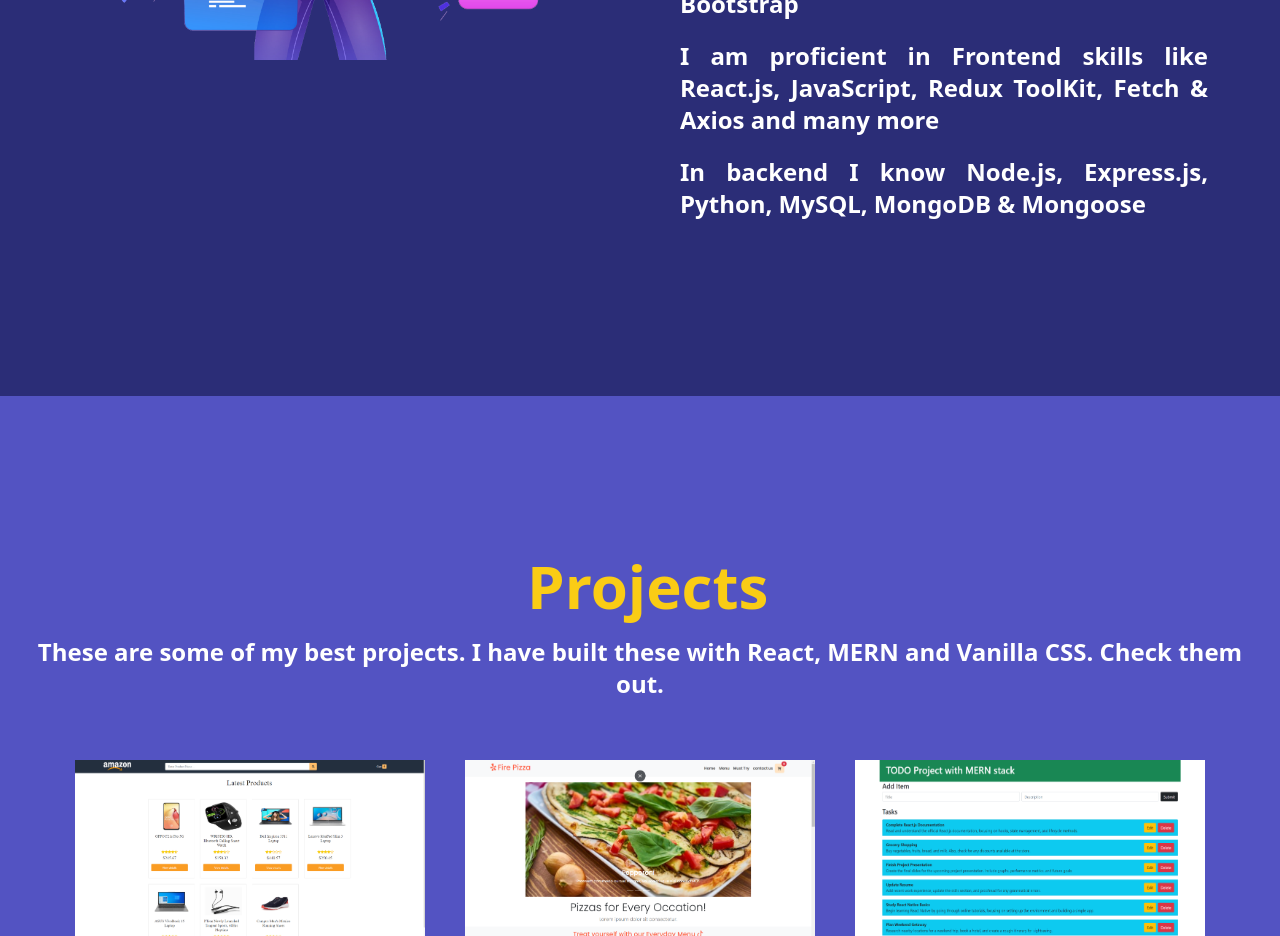
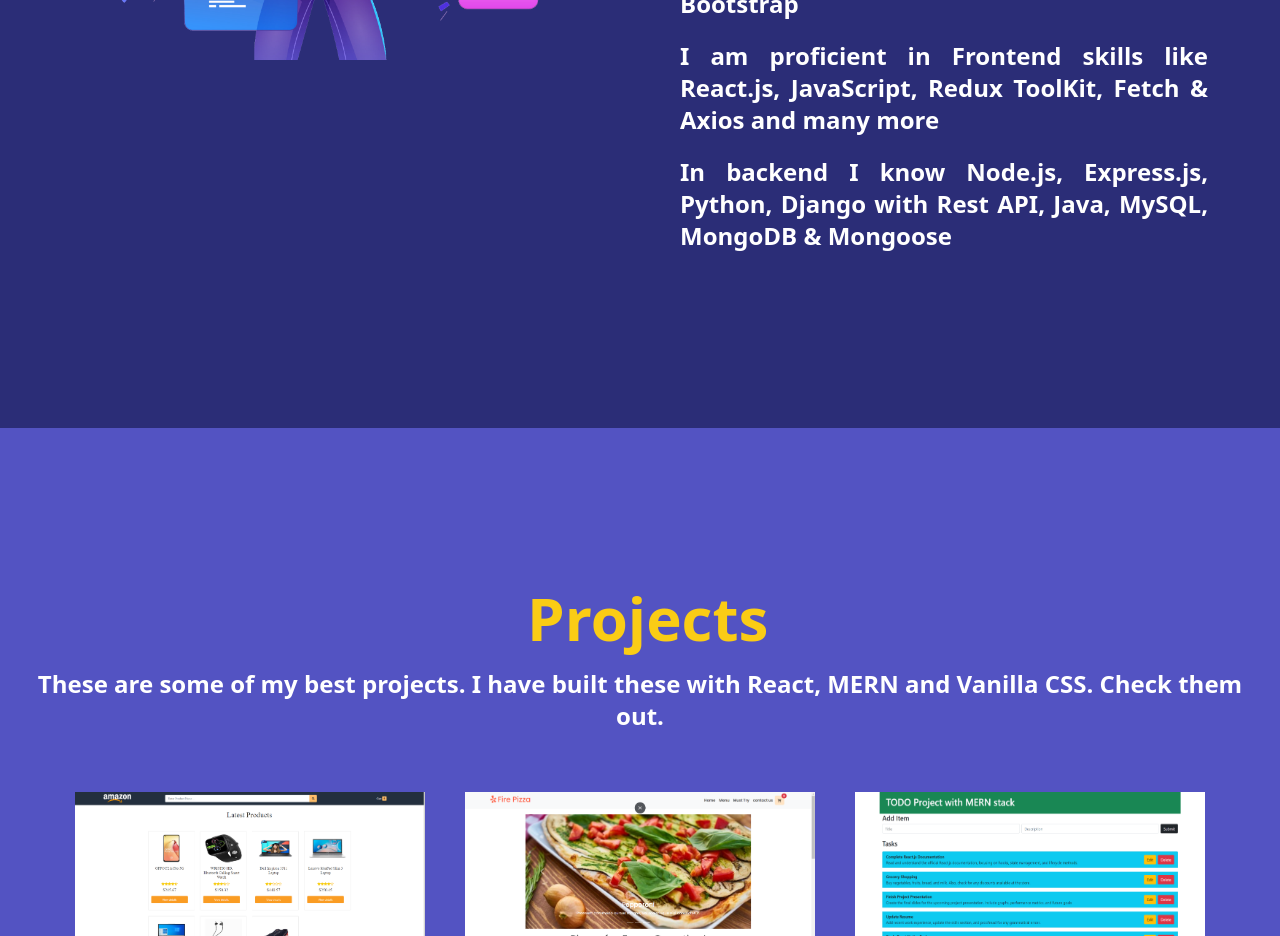
Before and after one commit to Praveen-Kr-S/my_portfolio_2.0, a React (Create React App) app: page / in a window 1280 px wide. Shown: the part 1220-2156 px from the top of the page. Built offline with nearby package versions, Linux system fonts and the light colour scheme.

Commit message:
Update About.js

```diff
--- a/src/components/About.js
+++ b/src/components/About.js
@@ -6,7 +6,7 @@ const About = () => {
   const config = {
     line1 : 'Hi, My name Praveen Kumar. I am a Fullstack Developer. I built Beatiful Websites with React.js and Tailwind CSS + Bootstrap',
     line2 : 'I am proficient in Frontend skills like React.js, JavaScript, Redux ToolKit,  Fetch & Axios and many more',
-    line3 : 'In backend I know Node.js, Express.js, Python, MySQL, MongoDB & Mongoose'
+    line3 : 'In backend I know Node.js, Express.js, Python, Django with Rest API, Java, MySQL, MongoDB & Mongoose'
   }
 
   return (
```
